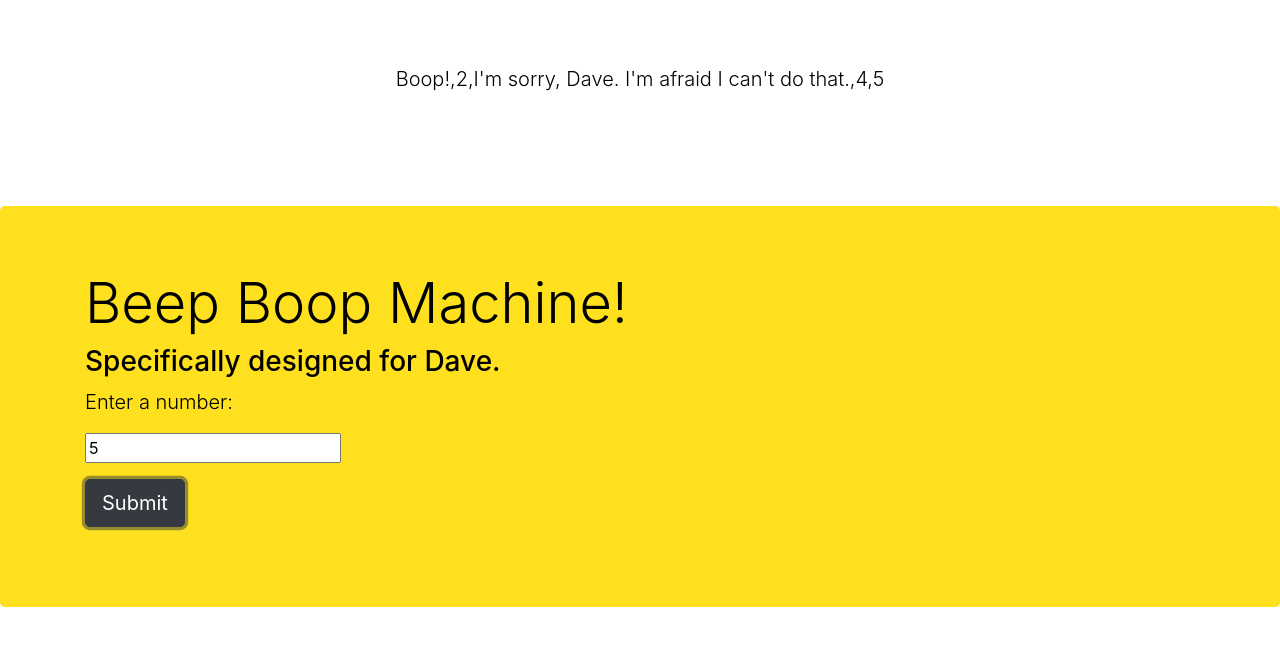
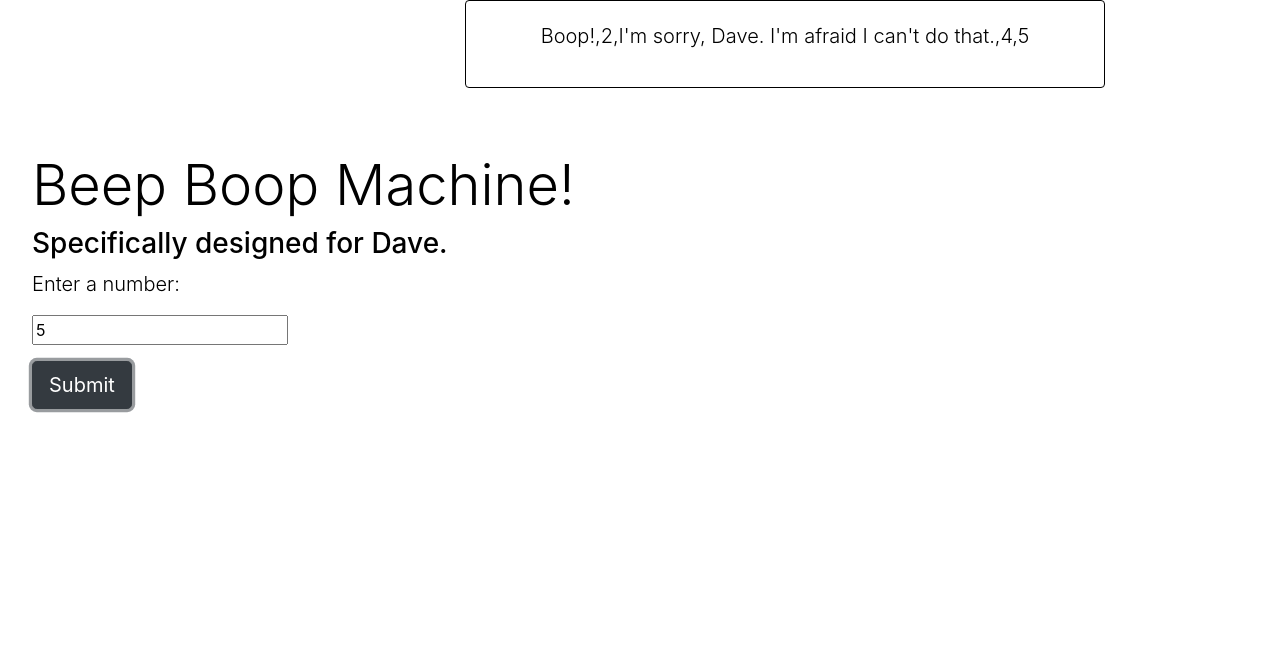
Before and after one commit to amychurchwell/beep-boop-v2, a plain HTML site: page index.html in a window 1280 px wide. Both pictures are taken after typing "5" into the empty fields and a click on the button "Submit". Drawn offline with Linux system fonts and the light colour scheme.

Commit message:
create style for beginning of typewrite effect

```diff
--- a/css/styles.css
+++ b/css/styles.css
@@ -1,14 +1,28 @@
-.block1 {
-  color: black;
-  background-color: #fee01e;
+.background {
+  background-image: url(../img/typewriter.jpg) no-repeat center center;
+  position: fixed;
 
 }
 
-.block2 {
+.jumbotron {
+  background: transparent;
+}
+
+.block1 {
+  color: black;
+}
+
+
+div .card{
+  border-color: black;
   display: none;
+}
+
+div .results {
+  /*display: none;*/
   color: black;
-  background-color: #fff;
-
+  border: 1px;
+  border-color: black;
 }
 
 
--- a/index.html
+++ b/index.html
@@ -8,13 +8,21 @@
     <title>Beep Boop!</title>
   </head>
   <body>
-    <div class="jumbotron block2">
     <div class="container">
+      <div class="row">
+        <div class="col-md-4"></div>
+        <div class="col-md-6">
+          <div class="card" style="width: 40rem;">
+            <div class="card-body">
               <div class="results">
                 <p class="lead" id ="results"></p>
               </div>
             </div>
           </div>
+        </div>
+      </div>
+    </div>
+    <div class="row">
       <div class= "jumbotron block1">
         <div class= "container">
           <h1 class="display-4">Beep Boop Machine!</h1>
@@ -29,5 +37,6 @@
           </p>
         </div>
       </div>
+    </div>
   </body>
 </html>
--- a/js/scripts.js
+++ b/js/scripts.js
@@ -2,11 +2,6 @@
 // DONE 2. Numbers divisible by 3 are replaced with 'I'm sorry, Dave. I'm afraid I can't do that.'
 // 3. Numbers that contain a 1 are replaced with "Boop!"
 // 4. Numbers that contain a 0 are replaced with "Beep!"
-
-
-var beepBoop = function(input){
-  return input.replace(/[1]/g, "Boop!").replace(/[0]/g, "Beep!");
-}
 
  function test(input) {
 
@@ -15,7 +10,6 @@ var beepBoop = function(input){
 
      if (i % 3 == 0 ) {
        results.push("I'm sorry, Dave. I'm afraid I can't do that.");
-
      } else if (i.toString().match(/0/)) {
        results.push("Beep!")
 
@@ -26,10 +20,8 @@ var beepBoop = function(input){
        results.push(i);
      }
    }
-   console.log(results);
    return results;
  }
-
 
 // front-end
 
@@ -37,7 +29,7 @@ $(document).ready(function(){
   $('#form').submit(function(event){
     event.preventDefault();
     var input = parseInt($('#input').val());
-    $('.block2').show();
+    $('.card').slideDown();
     $('#results').text(test(input));
   });
 });
```
Also changed, not shown: img/paper.png, img/typewriter.jpg (added). Lines whose indentation alone changed are shown as unchanged.
